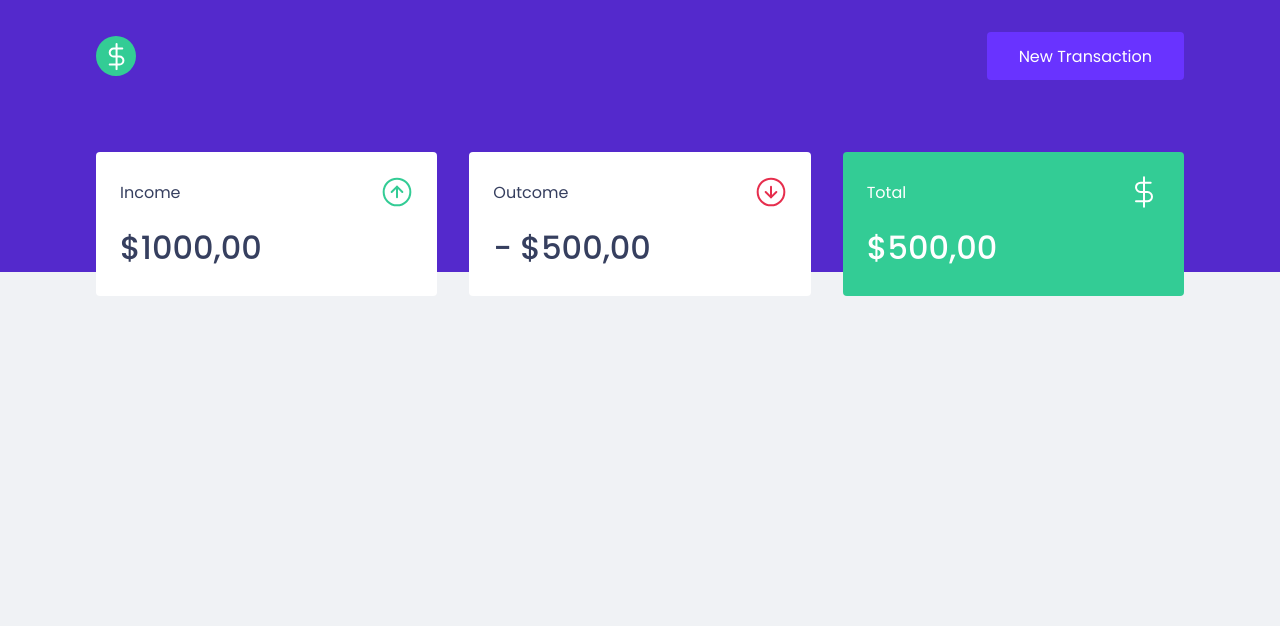
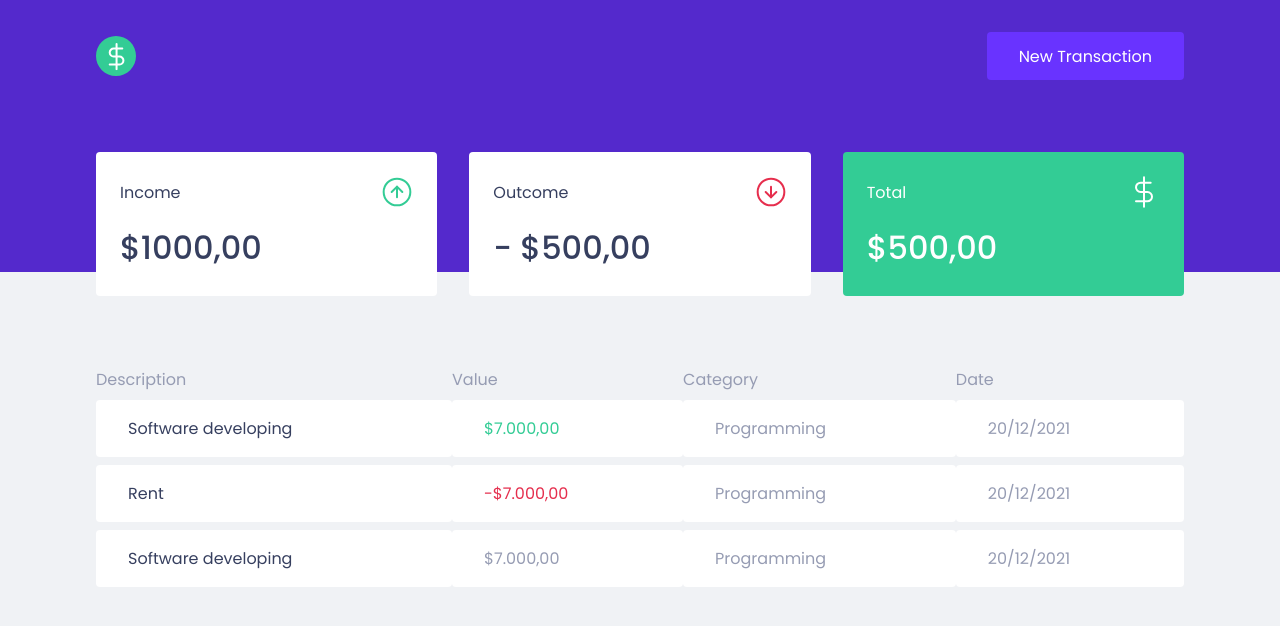
Before and after one commit to jordanboaz/moneycontrol, a React (Create React App) app: page / in a window 1280 px wide. Shown: the top 626 px of the page. Built offline with nearby package versions, Linux system fonts and the light colour scheme.

Commit message:
feature/transactionaltable

```diff
--- a/src/components/Dashboard/index.tsx
+++ b/src/components/Dashboard/index.tsx
@@ -1,11 +1,13 @@
 
 import { Sumary } from '../Summary'
+import { TransactionsTable } from '../TransactionsTable'
 import { Container } from './style'
 
 export function Dashboard() {
   return (
     <Container>
       <Sumary />
+      <TransactionsTable />
     </Container>
   )
 }
--- /dev/null
+++ b/src/components/TransactionsTable/index.tsx
@@ -0,0 +1,41 @@
+import { Container } from './styles'
+
+export function TransactionsTable() {
+  return (
+    <Container>
+      <table>
+        <thead>
+          <tr>
+            <th>Description</th>
+            <th>Value</th>
+            <th>Category</th>
+            <th>Date</th>
+          </tr>
+        </thead>
+
+        <tbody>
+          <tr>
+            <td>Software developing</td>
+            <td className="deposit">$7.000,00</td>
+            <td>Programming</td>
+            <td>20/12/2021</td>
+          </tr>
+
+          <tr>
+            <td>Rent</td>
+            <td className="withdraw">-$7.000,00</td>
+            <td>Programming</td>
+            <td>20/12/2021</td>
+          </tr>
+
+          <tr>
+            <td>Software developing</td>
+            <td>$7.000,00</td>
+            <td>Programming</td>
+            <td>20/12/2021</td>
+          </tr>
+        </tbody>
+      </table>
+    </Container>
+  )
+}
--- /dev/null
+++ b/src/components/TransactionsTable/styles.ts
@@ -0,0 +1,41 @@
+import styled from 'styled-components'
+
+export const Container = styled.div`
+  margin-top: 4rem;
+
+  table {
+    width: 100%;
+    border-spacing: 0 0.5rem;
+
+    th {
+      color: var(--text-body);
+      font-weight: 400;
+      text-align: left;
+      line-height: 1.5rem;
+    }
+
+    td {
+      padding: 1rem 2rem;
+      border: 0;
+      background: var(--shape);
+      color: var(--text-body);
+      border-radius: 0.25rem;
+
+      &:first-child {
+        color: var(--text-title)
+      }
+
+      &.withdraw {
+        color: var(--red)
+
+      }
+
+      &.deposit {
+        color: var(--green)
+
+
+      }
+
+    }
+  }
+`
```
